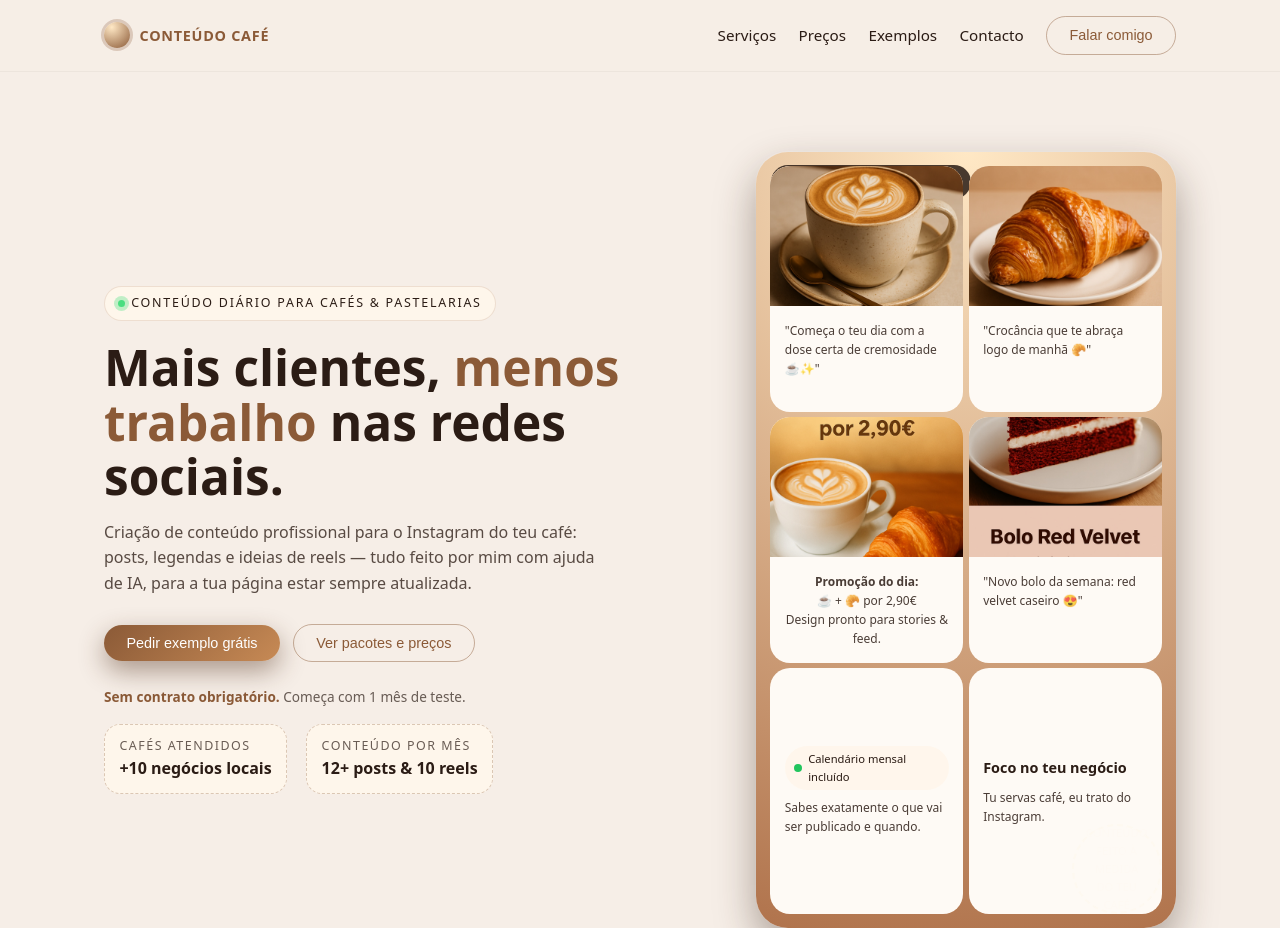
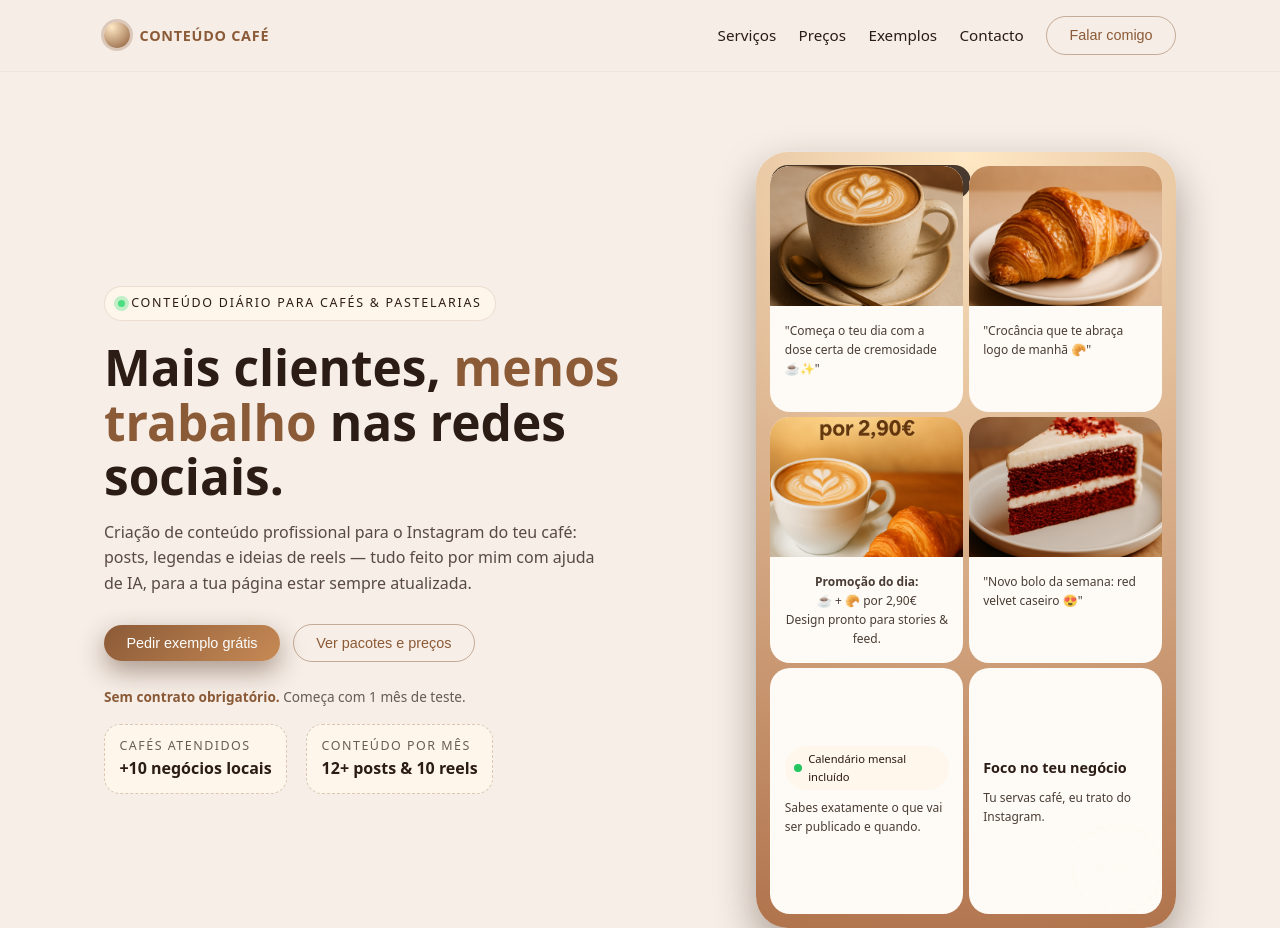
Before and after one commit to besttiktokklm-star/cafe, a plain HTML site: page index.html in a window 1280 px wide. Shown: the top 928 px of the page. Drawn offline with Linux system fonts and the light colour scheme.

Commit message:
Update index.html

```diff
--- a/index.html
+++ b/index.html
@@ -18,7 +18,7 @@
     /* Ajuste da imagem do Red Velvet */
     .redvelvet-adjust {
       object-fit: cover;
-      object-position: center 70%;
+      object-position: center 30%;
     }
 
     * {
```
